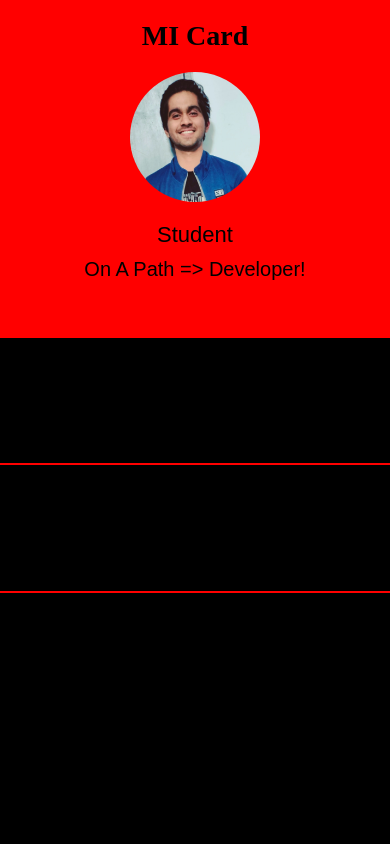
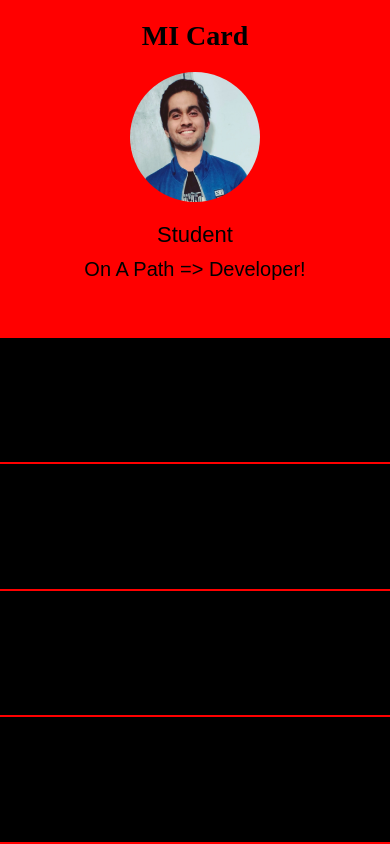
Before and after one commit to D-Coder135/IDCard_App_React-Native, a React Native app: screen / in a window 390 px wide. Built offline with nearby package versions, Linux system fonts and the light colour scheme.

Commit message:
add some more View tags along with the internal styling in it

```diff
--- a/App.js
+++ b/App.js
@@ -14,6 +14,8 @@ export default function App() {
       </View>
 
       <View style = {styles.details}>
+        <View style = {styles.items}></View>
+        <View style = {styles.items}></View>
         <View style = {styles.items}></View>
         <View style = {styles.items}></View>
       </View>
```
